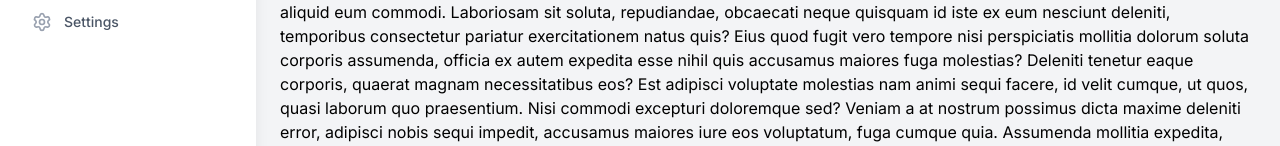
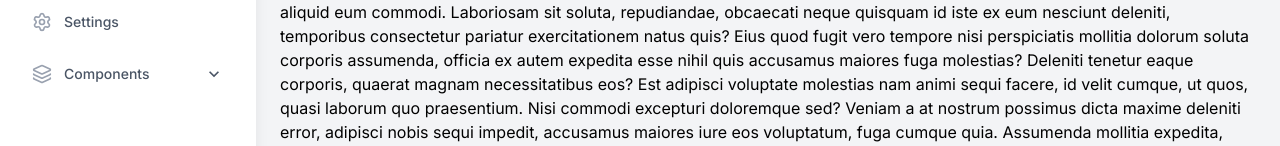
Before and after one commit to fazlerabbytalukder/nextjs-starter-pack, a Next.js app: page /dashboard in a window 1280 px wide. Shown: the part 616-762 px from the top of the page. Built offline with nearby package versions, Linux system fonts and the light colour scheme; a web font is replaced by a local one.

Commit message:
in sidebar link added dropdown

```diff
--- a/components/dashboard/DashboardSidebar/DashboardSidebar.jsx
+++ b/components/dashboard/DashboardSidebar/DashboardSidebar.jsx
@@ -6,6 +6,7 @@ import {
   CircleDollarSign,
   History,
   Home,
+  Layers,
   MessageCircle,
   PanelBottomOpen,
   QrCode,
@@ -14,9 +15,12 @@ import {
 } from "lucide-react";
 import Link from "next/link";
 import { usePathname } from "next/navigation";
+import { useState } from "react";
+import { MdKeyboardArrowDown, MdKeyboardArrowUp } from "react-icons/md";
 
 const DashboardSidebar = ({ isOpen, setIsOpen }) => {
   const currentPath = usePathname();
+  const [openDropdown, setOpenDropdown] = useState(false);
 
   // Navigation items array
   const navigationItems = [
@@ -138,6 +142,80 @@ const DashboardSidebar = ({ isOpen, setIsOpen }) => {
                 </li>
               );
             })}
+
+            {/* Components Dropdown */}
+            <li>
+              <button
+                onClick={() => setOpenDropdown(!openDropdown)}
+                className={`group flex items-center w-full px-4 py-3 text-sm font-medium rounded-lg transition-colors duration-200 ${
+                  openDropdown
+                    ? "bg-blue-50 text-primary border-r-4 border-primary"
+                    : "text-gray-600 hover:bg-gray-50 hover:text-primary"
+                }`}
+              >
+                <Layers
+                  className={`mr-3 h-5 w-5 ${
+                    openDropdown
+                      ? "text-primary"
+                      : "text-gray-400 group-hover:text-primary"
+                  }`}
+                />
+                Components
+                <span className="ml-auto transform transition-transform duration-300">
+                  {openDropdown ? (
+                    <MdKeyboardArrowUp className="text-xl" />
+                  ) : (
+                    <MdKeyboardArrowDown className="text-xl" />
+                  )}
+                </span>
+              </button>
+
+              {/* Dropdown Items */}
+              <div
+                className={`overflow-hidden transition-all duration-300 ease-in-out ${
+                  openDropdown ? "max-h-40 opacity-100" : "max-h-0 opacity-0"
+                }`}
+              >
+                <ul className="mt-2 ml-10 space-y-2">
+                  <li>
+                    <Link
+                      href="/dashboard/components/buttons"
+                      className={`block px-3 py-2 text-sm rounded-md ${
+                        currentPath === "/dashboard/components/buttons"
+                          ? "bg-blue-100 text-primary"
+                          : "text-gray-600 hover:bg-gray-50 hover:text-primary"
+                      }`}
+                    >
+                      Buttons
+                    </Link>
+                  </li>
+                  <li>
+                    <Link
+                      href="/dashboard/components/cards"
+                      className={`block px-3 py-2 text-sm rounded-md ${
+                        currentPath === "/dashboard/components/cards"
+                          ? "bg-blue-100 text-primary"
+                          : "text-gray-600 hover:bg-gray-50 hover:text-primary"
+                      }`}
+                    >
+                      Cards
+                    </Link>
+                  </li>
+                  <li>
+                    <Link
+                      href="/dashboard/components/tables"
+                      className={`block px-3 py-2 text-sm rounded-md ${
+                        currentPath === "/dashboard/components/tables"
+                          ? "bg-blue-100 text-primary"
+                          : "text-gray-600 hover:bg-gray-50 hover:text-primary"
+                      }`}
+                    >
+                      Tables
+                    </Link>
+                  </li>
+                </ul>
+              </div>
+            </li>
           </ul>
         </nav>
       </div>
```
